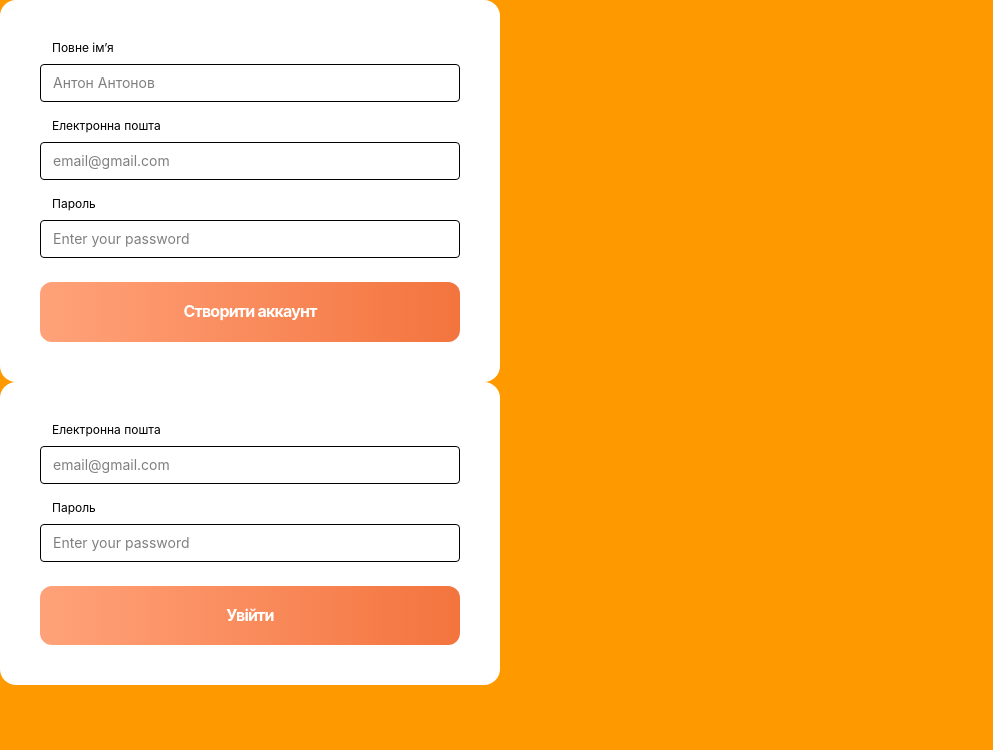
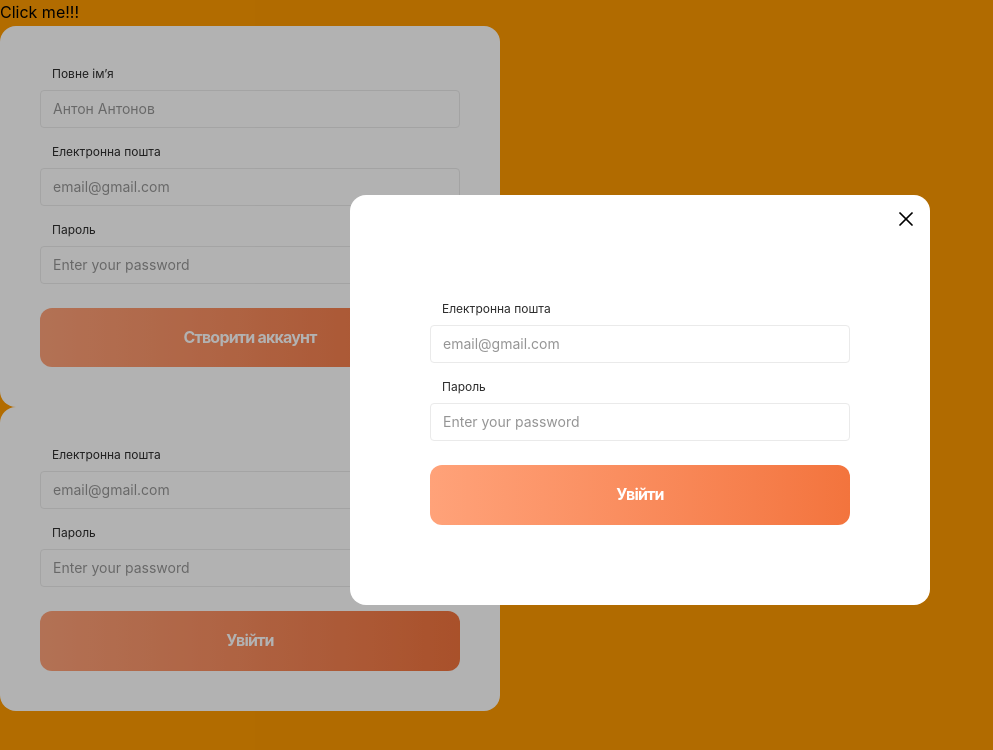
Before and after one commit to mantr88/vue-course, a Vue app: page / in a window 1280 px wide. Shown: the top 750 px of the page, without its empty margins (0-993 px from the left). Built offline with nearby package versions, Linux system fonts and the light colour scheme.

Commit message:
Add IModal component and CrossIcon for modal functionality; update App.vue to include modal logic

```diff
--- a/src/App.vue
+++ b/src/App.vue
@@ -1,15 +1,30 @@
 <script setup>
 import RegisterForm from './components/RegisterForm/RegisterForm.vue'
 import LoginForm from './components/LoginForm/LoginForm.vue'
+import IModal from './components/IModal/IModal.vue'
+import { ref } from 'vue'
 // import FavoritePlacesView from './vews/FavoritePlacesView.vue'
 // import HomePageView from './vews/HomePageView.vue'
+
+const isOpen = ref(true)
+
+const closeModal = () => {
+  isOpen.value = false
+}
+const openModal = () => {
+  isOpen.value = true
+}
 </script>
 
 <template>
   <main class="h-screen bg-amber-500">
     <!-- <HomePageView /> -->
     <!-- <FavoritePlacesView /> -->
+    <button @click="openModal">Click me!!!</button>
     <RegisterForm @submit="console.log" />
     <LoginForm @submit="console.log" />
   </main>
+  <IModal v-if="isOpen" @close="closeModal">
+    <LoginForm @submit="console.log" />
+  </IModal>
 </template>
--- a/src/components/IInput/IInput.vue
+++ b/src/components/IInput/IInput.vue
@@ -1,12 +1,13 @@
 <script setup>
+import { computed } from 'vue'
+
 const props = defineProps({
   modelValue: String,
   label: String,
-  name: String,
   placeholder: String,
   type: {
+    default: 'text',
     type: String,
-    default: 'text',
   },
 })
 
@@ -15,16 +16,34 @@
 })
 
 const emit = defineEmits(['update:modelValue'])
+
+const baseStyles =
+  'w-full text-sm rounded-[4px] border-[#eaeaea] border-[1px] py-2 px-3 focus:outline-primary'
+
+const isTextarea = computed(() => {
+  return props.type === 'textarea'
+})
+
+const inputStyles = computed(() => {
+  return isTextarea.value ? baseStyles + ' resize-none' : baseStyles
+})
+
+const componentName = computed(() => {
+  return isTextarea.value ? 'textarea' : 'input'
+})
 </script>
+
 <template>
-  <div class="w-full text-grey">
+  <div class="w-full text-[#2C2C2C]">
     <label class="block">
       <span class="block text-xs px-3 mb-2">{{ props.label }}</span>
-      <input
+      <component
+        :is="componentName"
+        rows="3"
+        :class="inputStyles"
+        v-bind="{ ...$props, ...$attrs }"
         :value="modelValue"
         @input="emit('update:modelValue', $event.target.value)"
-        class="focus:border-primary border-[1px] border-grey rounded-[4px] py-2 px-3 text-sm w-full"
-        v-bind="{ ...$props, ...$attrs }"
       />
     </label>
   </div>
--- /dev/null
+++ b/src/components/IModal/IModal.vue
@@ -0,0 +1,30 @@
+<script setup>
+import { onMounted, onUnmounted } from 'vue'
+import CrossIcon from '../icons/CrossIcon.vue'
+
+const emit = defineEmits(['close'])
+
+onMounted(() => {
+  document.body.style.overflow = 'hidden'
+})
+
+onUnmounted(() => {
+  document.body.style.overflow = 'initial'
+})
+</script>
+
+<template>
+  <Teleport to="body">
+    <div
+      class="flex w-full h-full fixed top-0 left-0 overflow-auto bg-[rgba(0,0,0,0.3)]"
+      @click.self="emit('close')"
+    >
+      <div class="relative bg-white min-w-[350px] m-auto text-black rounded-2xl p-10">
+        <button>
+          <CrossIcon class="absolute right-3 top-3 w-6 h-6" @click="emit('close')" />
+        </button>
+        <slot></slot>
+      </div>
+    </div>
+  </Teleport>
+</template>
--- /dev/null
+++ b/src/components/icons/CrossIcon.vue
@@ -0,0 +1,13 @@
+<template>
+  <svg
+    xmlns="http://www.w3.org/2000/svg"
+    width="28"
+    height="28"
+    viewBox="0 0 28 28"
+    fill="none"
+    stroke="currentColor"
+  >
+    <path d="M21 7L7 21" stroke-width="2" stroke-linecap="round" stroke-linejoin="round" />
+    <path d="M7 7L21 21" stroke-width="2" stroke-linecap="round" stroke-linejoin="round" />
+  </svg>
+</template>
```
